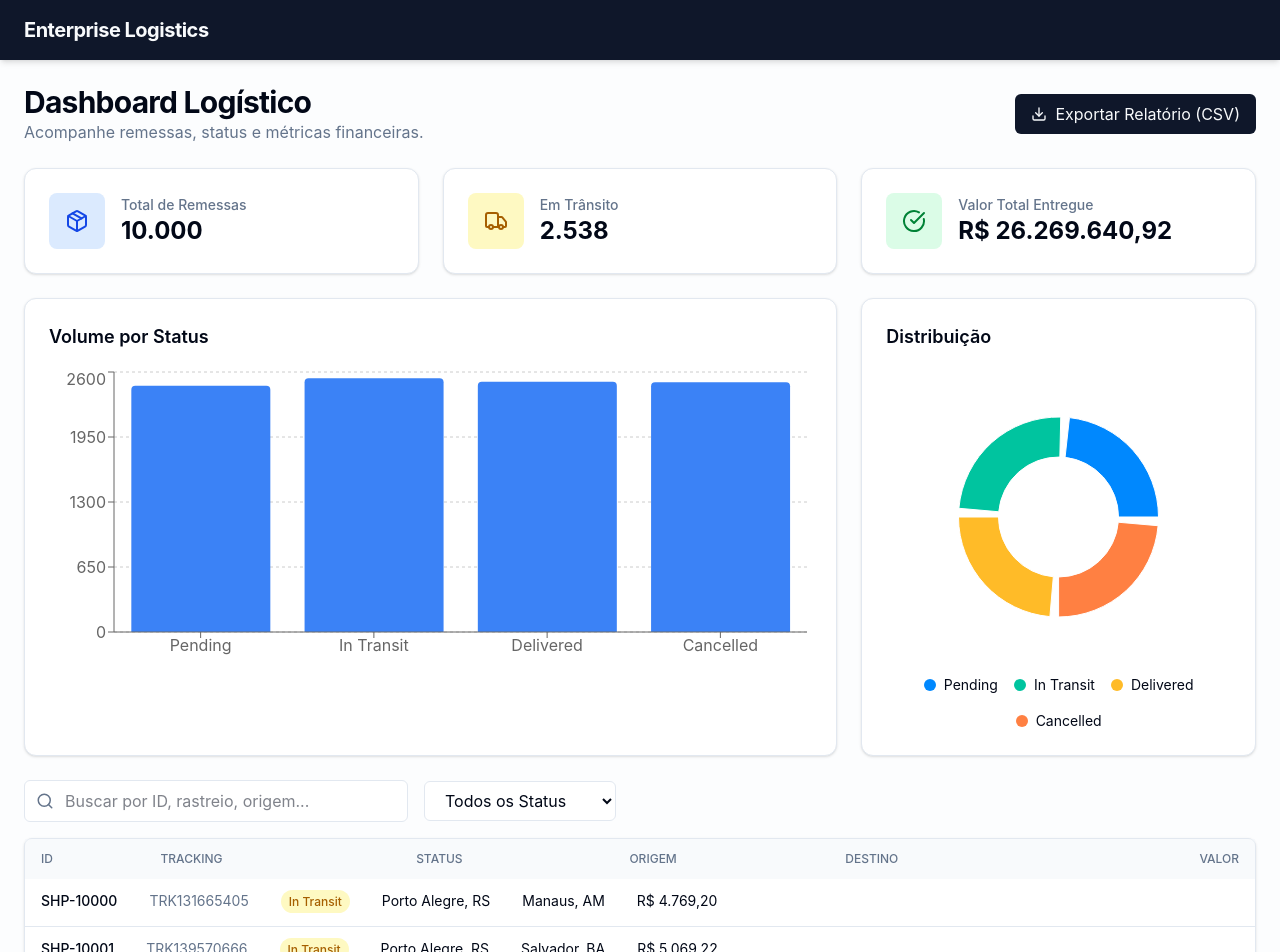
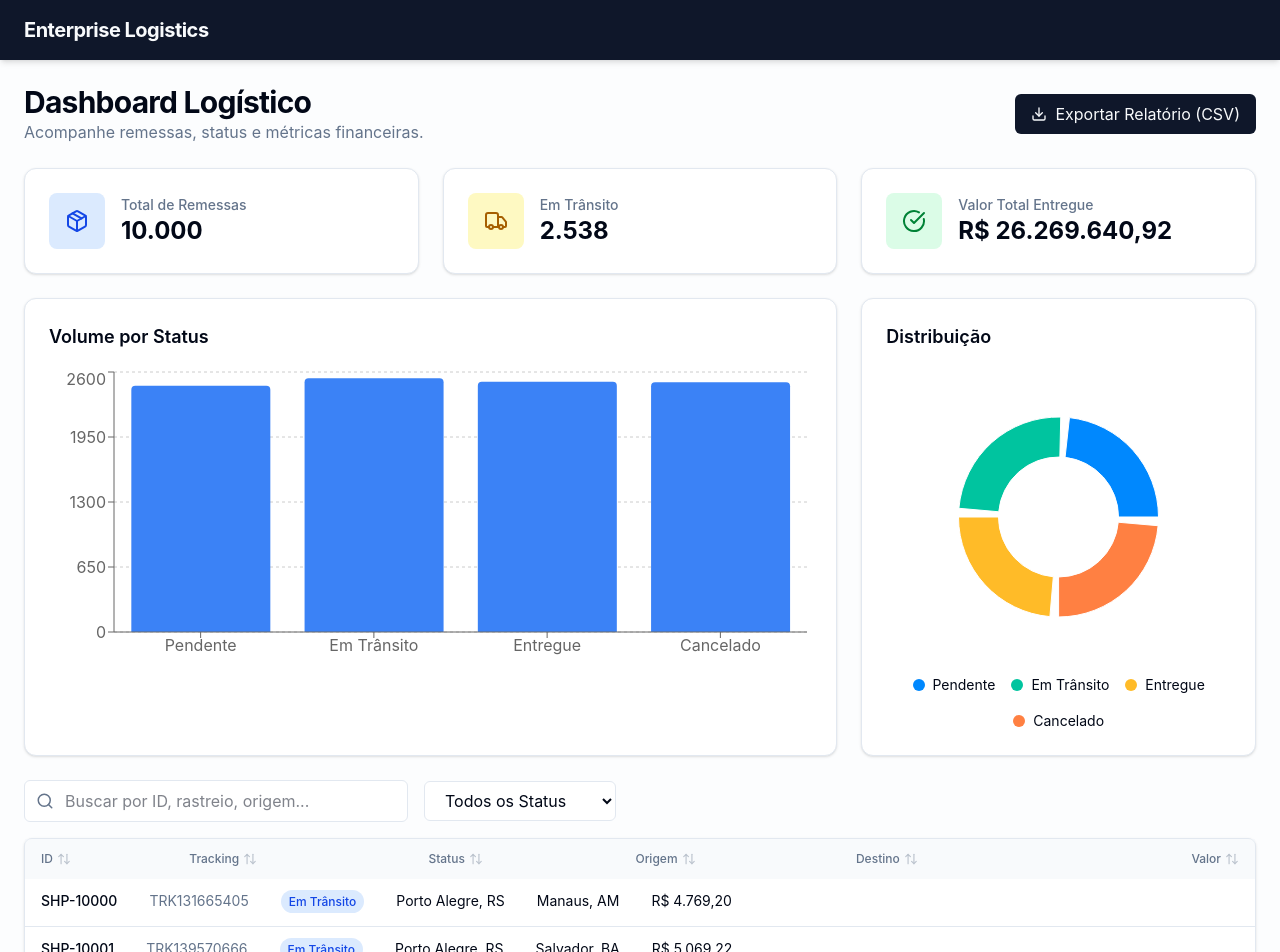
Before and after one commit to eleazar-nascimento/b2b-dashboard, a React (Vite) app: page /dashboard in a window 1280 px wide. Shown: the top 952 px of the page. Built offline with nearby package versions, Linux system fonts and the light colour scheme.

Commit message:
feat: update shipment statuses to Portuguese and add sorting functionality to dashboard

```diff
--- a/src/api/mockData.ts
+++ b/src/api/mockData.ts
@@ -3,7 +3,7 @@ import { addDays, subDays } from 'date-fns';
 export interface Shipment {
   id: string;
   trackingNumber: string;
-  status: 'Pending' | 'In Transit' | 'Delivered' | 'Cancelled';
+  status: 'Pendente' | 'Em Trânsito' | 'Entregue' | 'Cancelado';
   origin: string;
   destination: string;
   date: string;
@@ -12,7 +12,7 @@ export interface Shipment {
 
 const origins = ['São Paulo, SP', 'Rio de Janeiro, RJ', 'Belo Horizonte, MG', 'Curitiba, PR', 'Porto Alegre, RS'];
 const destinations = ['Manaus, AM', 'Recife, PE', 'Salvador, BA', 'Fortaleza, CE', 'Brasília, DF'];
-const statuses: Shipment['status'][] = ['Pending', 'In Transit', 'Delivered', 'Cancelled'];
+const statuses: Shipment['status'][] = ['Pendente', 'Em Trânsito', 'Entregue', 'Cancelado'];
 
 export const mockShipments: Shipment[] = Array.from({ length: 10000 }).map((_, index) => {
   const dateObj = index % 2 === 0 ? addDays(new Date(), index % 30) : subDays(new Date(), index % 60);
@@ -32,6 +32,8 @@ export interface FetchShipmentsParams {
   pageSize: number;
   status?: string;
   search?: string;
+  sortField?: keyof Shipment | '';
+  sortOrder?: 'asc' | 'desc';
 }
 
 export const fetchShipments = async (params: FetchShipmentsParams) => {
@@ -39,7 +41,7 @@ export const fetchShipments = async (params: FetchShipmentsParams) => {
 
   let filtered = [...mockShipments];
 
-  if (params.status && params.status !== 'All') {
+  if (params.status && params.status !== 'Todos') {
     filtered = filtered.filter((s) => s.status === params.status);
   }
 
@@ -51,6 +53,22 @@ export const fetchShipments = async (params: FetchShipmentsParams) => {
         s.origin.toLowerCase().includes(q) ||
         s.destination.toLowerCase().includes(q)
     );
+  }
+
+  if (params.sortField) {
+    filtered.sort((a, b) => {
+      const fieldA = a[params.sortField as keyof Shipment];
+      const fieldB = b[params.sortField as keyof Shipment];
+
+      let comparison = 0;
+      if (typeof fieldA === 'string' && typeof fieldB === 'string') {
+        comparison = fieldA.localeCompare(fieldB);
+      } else if (typeof fieldA === 'number' && typeof fieldB === 'number') {
+        comparison = fieldA - fieldB;
+      }
+
+      return params.sortOrder === 'desc' ? -comparison : comparison;
+    });
   }
 
   const start = (params.page - 1) * params.pageSize;
@@ -67,8 +85,8 @@ export const fetchDashboardStats = async () => {
   await new Promise((resolve) => setTimeout(resolve, 400));
 
   const totalValue = mockShipments.reduce((acc, curr) => acc + curr.value, 0);
-  const deliveredCount = mockShipments.filter((s) => s.status === 'Delivered').length;
-  const inTransitCount = mockShipments.filter((s) => s.status === 'In Transit').length;
+  const deliveredCount = mockShipments.filter((s) => s.status === 'Entregue').length;
+  const inTransitCount = mockShipments.filter((s) => s.status === 'Em Trânsito').length;
 
   return {
     totalShipments: mockShipments.length,
@@ -80,7 +98,6 @@ export const fetchDashboardStats = async () => {
 
 export const fetchChartData = async () => {
   await new Promise((resolve) => setTimeout(resolve, 400));
-
   return statuses.map((status) => ({
     name: status,
     value: mockShipments.filter((s) => s.status === status).length,
--- a/src/components/Dashboard.tsx
+++ b/src/components/Dashboard.tsx
@@ -1,7 +1,7 @@
 import { useState, useEffect } from 'react';
 import { useSearchParams } from 'react-router-dom';
 import { useQuery } from '@tanstack/react-query';
-import { fetchShipments, fetchDashboardStats, fetchChartData } from '../api/mockData';
+import { fetchShipments, fetchDashboardStats, fetchChartData, Shipment } from '../api/mockData';
 import { DataTable } from './DataTable';
 import { BarChart, Bar, XAxis, YAxis, CartesianGrid, Tooltip, ResponsiveContainer, PieChart, Pie, Cell } from 'recharts';
 import { Package, Truck, CheckCircle, Search, Download } from 'lucide-react';
@@ -10,17 +10,19 @@ export function Dashboard() {
   const [searchParams, setSearchParams] = useSearchParams();
 
   const page = parseInt(searchParams.get('page') || '1', 10);
-  const statusFilter = searchParams.get('status') || 'All';
+  const statusFilter = searchParams.get('status') || 'Todos';
   const searchQuery = searchParams.get('search') || '';
+  const sortField = (searchParams.get('sortField') || '') as keyof Shipment | '';
+  const sortOrder = (searchParams.get('sortOrder') || 'asc') as 'asc' | 'desc';
 
   const [searchInput, setSearchInput] = useState(searchQuery);
 
-  const pageSize = 100; // Using 100 to show off virtualization
+  const pageSize = 100;
 
   const { data, isLoading, isFetching } = useQuery({
-    queryKey: ['shipments', { page, statusFilter, searchQuery }],
-    queryFn: () => fetchShipments({ page, pageSize, status: statusFilter, search: searchQuery }),
-    placeholderData: (prev) => prev, // keeps previous data on screen while fetching new
+    queryKey: ['shipments', { page, statusFilter, searchQuery, sortField, sortOrder }],
+    queryFn: () => fetchShipments({ page, pageSize, status: statusFilter, search: searchQuery, sortField, sortOrder }),
+    placeholderData: (prev) => prev,
   });
 
   const { data: stats } = useQuery({
@@ -54,9 +56,17 @@ export function Dashboard() {
     setSearchParams(params);
   };
 
+  const handleSort = (field: keyof Shipment) => {
+    if (sortField === field) {
+      updateParams({ sortOrder: sortOrder === 'asc' ? 'desc' : 'asc' });
+    } else {
+      updateParams({ sortField: field, sortOrder: 'asc' });
+    }
+  };
+
   const handleExport = () => {
     const csvContent = "data:text/csv;charset=utf-8,"
-      + "ID,Tracking,Status,Origin,Destination,Value\n"
+      + "ID,Rastreio,Status,Origem,Destino,Valor\n"
       + data?.data.map(e => `${e.id},${e.trackingNumber},${e.status},"${e.origin}","${e.destination}",${e.value}`).join("\n");
 
     const encodedUri = encodeURI(csvContent);
@@ -173,7 +183,6 @@ export function Dashboard() {
       </div>
 
       <div className="space-y-4">
-        {/* Filters */}
         <div className="flex flex-col sm:flex-row gap-4 items-center">
           <div className="relative w-full sm:w-96">
             <Search className="absolute left-3 top-1/2 -translate-y-1/2 text-muted-foreground" size={18} />
@@ -191,11 +200,11 @@ export function Dashboard() {
             onChange={(e) => updateParams({ status: e.target.value, page: '1' })}
             className="w-full sm:w-48 px-4 py-2 border rounded-md bg-background focus:outline-none focus:ring-2 focus:ring-primary/50"
           >
-            <option value="All">Todos os Status</option>
-            <option value="Pending">Pendente</option>
-            <option value="In Transit">Em Trânsito</option>
-            <option value="Delivered">Entregue</option>
-            <option value="Cancelled">Cancelado</option>
+            <option value="Todos">Todos os Status</option>
+            <option value="Pendente">Pendente</option>
+            <option value="Em Trânsito">Em Trânsito</option>
+            <option value="Entregue">Entregue</option>
+            <option value="Cancelado">Cancelado</option>
           </select>
         </div>
 
@@ -208,6 +217,9 @@ export function Dashboard() {
             pageSize={pageSize}
             isLoading={isLoading || isFetching}
             onPageChange={(p) => updateParams({ page: p.toString() })}
+            sortField={sortField}
+            sortOrder={sortOrder}
+            onSort={handleSort}
           />
         </div>
       </div>
--- a/src/components/DataTable.tsx
+++ b/src/components/DataTable.tsx
@@ -1,7 +1,7 @@
 import { useRef } from 'react';
 import { useVirtualizer } from '@tanstack/react-virtual';
 import type { Shipment } from '../api/mockData';
-import { ChevronLeft, ChevronRight } from 'lucide-react';
+import { ChevronLeft, ChevronRight, ArrowUpDown, ArrowUp, ArrowDown } from 'lucide-react';
 
 interface DataTableProps {
   data: Shipment[];
@@ -11,6 +11,9 @@ interface DataTableProps {
   pageSize: number;
   isLoading: boolean;
   onPageChange: (page: number) => void;
+  sortField: keyof Shipment | '';
+  sortOrder: 'asc' | 'desc';
+  onSort: (field: keyof Shipment) => void;
 }
 
 export function DataTable({
@@ -21,6 +24,9 @@ export function DataTable({
   pageSize,
   isLoading,
   onPageChange,
+  sortField,
+  sortOrder,
+  onSort,
 }: DataTableProps) {
   const parentRef = useRef<HTMLDivElement>(null);
 
@@ -30,6 +36,20 @@ export function DataTable({
     estimateSize: () => 48,
     overscan: 10,
   });
+
+  const renderSortIcon = (field: keyof Shipment) => {
+    if (sortField !== field) return <ArrowUpDown size={14} className="opacity-40" />;
+    return sortOrder === 'asc' ? <ArrowUp size={14} /> : <ArrowDown size={14} />;
+  };
+
+  const columns: { label: string; field: keyof Shipment; align?: 'right' }[] = [
+    { label: 'ID', field: 'id' },
+    { label: 'Tracking', field: 'trackingNumber' },
+    { label: 'Status', field: 'status' },
+    { label: 'Origem', field: 'origin' },
+    { label: 'Destino', field: 'destination' },
+    { label: 'Valor', field: 'value', align: 'right' },
+  ];
 
   return (
     <div className="flex flex-col h-full bg-card text-card-foreground border rounded-lg shadow-sm">
@@ -41,12 +61,17 @@ export function DataTable({
         <table className="w-full text-sm text-left relative">
           <thead className="text-xs text-muted-foreground uppercase bg-muted/50 sticky top-0 z-10">
             <tr>
-              <th className="px-4 py-3 font-medium">ID</th>
-              <th className="px-4 py-3 font-medium">Tracking</th>
-              <th className="px-4 py-3 font-medium">Status</th>
-              <th className="px-4 py-3 font-medium">Origem</th>
-              <th className="px-4 py-3 font-medium">Destino</th>
-              <th className="px-4 py-3 font-medium text-right">Valor</th>
+              {columns.map((col) => (
+                <th key={col.field} className={`px-4 py-3 font-medium ${col.align === 'right' ? 'text-right' : ''}`}>
+                  <button
+                    onClick={() => onSort(col.field)}
+                    className={`flex items-center gap-1 hover:text-foreground transition-colors ${col.align === 'right' ? 'justify-end w-full' : ''}`}
+                  >
+                    {col.label}
+                    {renderSortIcon(col.field)}
+                  </button>
+                </th>
+              ))}
             </tr>
           </thead>
           <tbody
```
Also changed, not shown: 1 other file (tests, documents, lock files or other folders).
